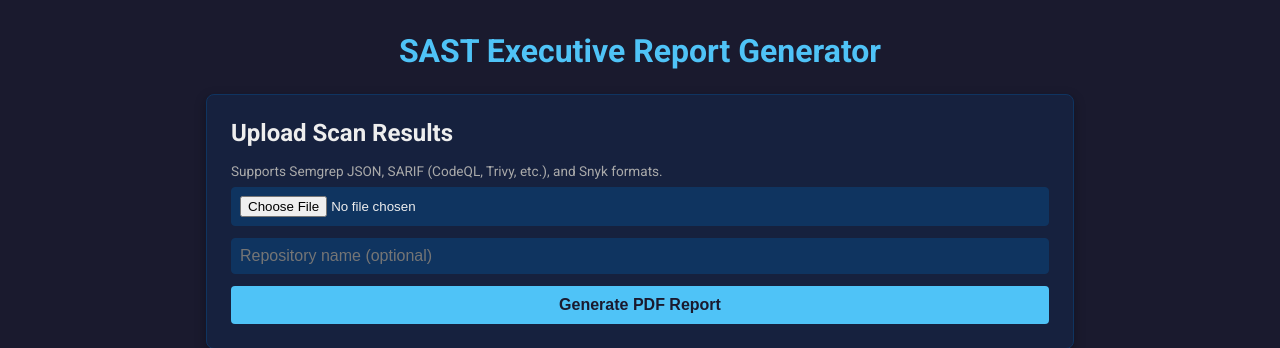
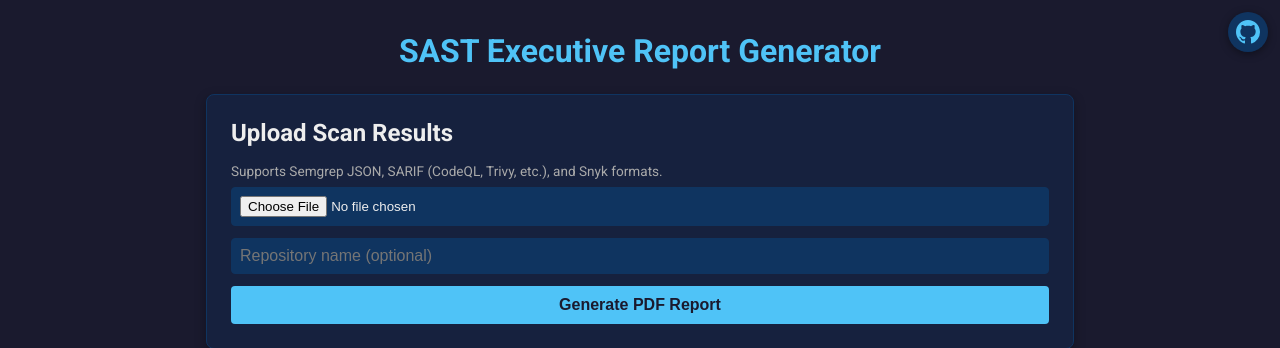
Before and after one commit to DghostNinja/Report-generator, a Flask app: page / in a window 1280 px wide. Shown: the top 348 px of the page. Run offline with Flask 3, Linux system fonts and the light colour scheme.

Commit message:
git icon

```diff
--- a/web/templates/index.html
+++ b/web/templates/index.html
@@ -17,6 +17,28 @@
             background: #1a1a2e !important;
             color: #eee;
             font-family: 'Roboto', sans-serif;
+        }
+        .github-corner {
+            position: fixed;
+            top: 12px;
+            right: 12px;
+            width: 40px;
+            height: 40px;
+            z-index: 1000;
+            background: #0f3460;
+            border-radius: 50%;
+            display: flex;
+            align-items: center;
+            justify-content: center;
+            box-shadow: 0 2px 8px rgba(0,0,0,0.4);
+        }
+        .github-corner:hover {
+            background: #1a3f6a;
+        }
+        .github-corner svg {
+            width: 24px;
+            height: 24px;
+            fill: #4fc3f7;
         }
         .container {
             max-width: 900px;
@@ -187,9 +209,6 @@
     color: #dc2626;
     font-size: 0.8rem;
 }
-.github-corner {
-    display: none;
-}
         button {
             background: #4fc3f7;
             color: #1a1a2e;
@@ -223,6 +242,9 @@
 </head>
 <body>
 <div class="container">
+    <a class="github-corner" href="https://github.com/DghostNinja/Report-generator.git" target="_blank" title="View on GitHub">
+        <svg viewBox="0 0 16 16" fill="#4fc3f7"><path d="M8 0C3.58 0 0 3.58 0 8c0 3.54 2.29 6.53 5.47 7.59.4.07.55-.17.55-.38 0-.19-.01-.82-.01-1.49-2.01.37-2.53-.49-2.69-.94-.09-.23-.48-.94-.82-1.13-.28-.15-.68-.52-.01-.53.63-.01 1.08.58 1.23.82.72 1.21 1.87.87 2.33.66.07-.52.28-.87.51-1.07-1.78-.2-3.64-.89-3.64-3.95 0-.87.31-1.59.82-2.15-.08-.2-.36-1.02.08-2.12 0 0 .67-.21 2.2.82.64-.18 1.32-.27 2-.27s1.36.09 2 .27c1.53-1.04 2.2-.82 2.2-.82.44 1.1.16 1.92.08 2.12.51.56.82 1.27.82 2.15 0 3.07-1.87 3.75-3.65 3.95.29.25.54.73.54 1.48 0 1.07-.01 1.93-.01 2.2 0 .21.15.46.55.38A8.013 8.013 0 0 0 16 8c0-4.42-3.58-8-8-8z"/></svg>
+    </a>
     <h1>SAST Executive Report Generator</h1>
     <div class="card">
         <h2>Upload Scan Results</h2>
```
